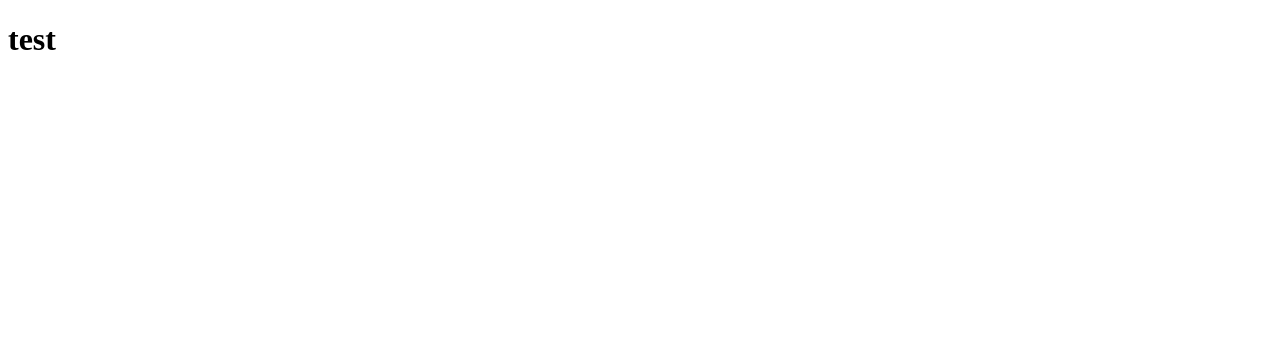
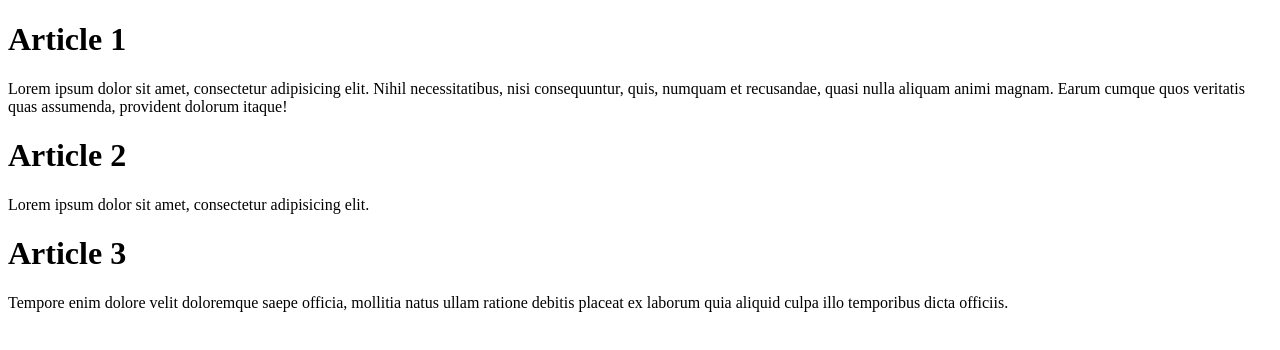
Before and after one commit to artyomrudavin/work, a plain HTML site: page shab/index.html in a window 1280 px wide. Drawn offline with nearby package versions, Linux system fonts and the light colour scheme.

Commit message:
end hm 12

```diff
--- a/shab/index.html
+++ b/shab/index.html
@@ -10,8 +10,13 @@
 </head>
 <body>
 
-	<script type="text/template" id="test">
-			<h1>test</h1>
+	<script type="text/html" id="test">
+		<% for (var i = 0; i < data.length; i++) { %>
+		<div class="article">
+			<h1><% print(data[i].title); %></h1>
+			<p><%= data[i].content %></p>
+		</div>
+		<% }; %>
 	</script>
 
 </body>
--- a/shab/js/script.js
+++ b/shab/js/script.js
@@ -1,9 +1,25 @@
 $(function() {
 
-	var template = $('#test').html();
+	var html = $('#test').html();
+  var articles = [
+  {
+    title: 'Article 1',
+    content: 'Lorem ipsum dolor sit amet, consectetur adipisicing elit. Nihil necessitatibus, nisi consequuntur, quis, numquam et recusandae, quasi nulla aliquam animi magnam. Earum cumque quos veritatis quas assumenda, provident dolorum itaque!'
+  },
+  {
+    title: 'Article 2',
+    content: 'Lorem ipsum dolor sit amet, consectetur adipisicing elit.'
+  },
+  {
+    title: 'Article 3',
+    content: 'Tempore enim dolore velit doloremque saepe officia, mollitia natus ullam ratione debitis placeat ex laborum quia aliquid culpa illo temporibus dicta officiis.'
+  }
+  ];
 
-	console.log('template', template);
+  var content = tmpl(html, {
+    data: articles
+  });
 
-	$('body').append(template);
+  $('body').append(content);
 
 });
```
